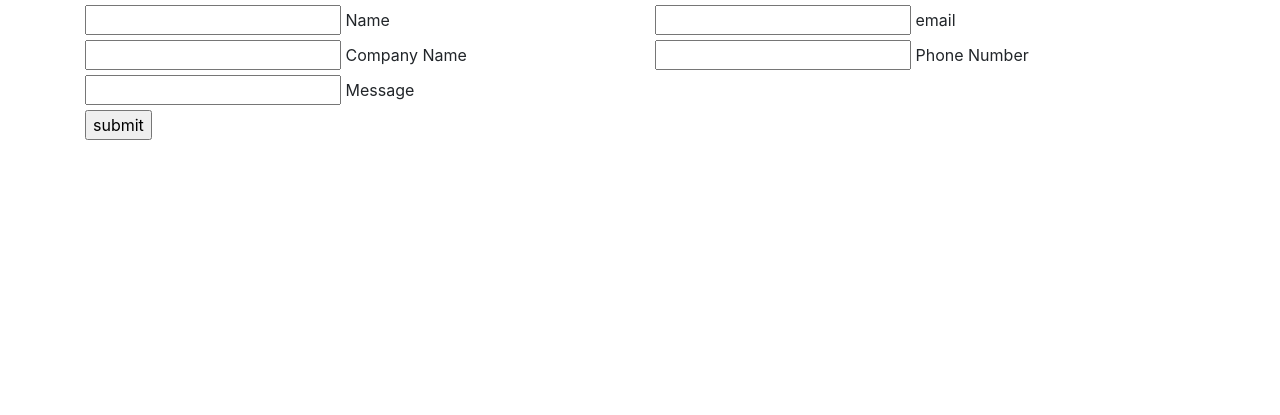
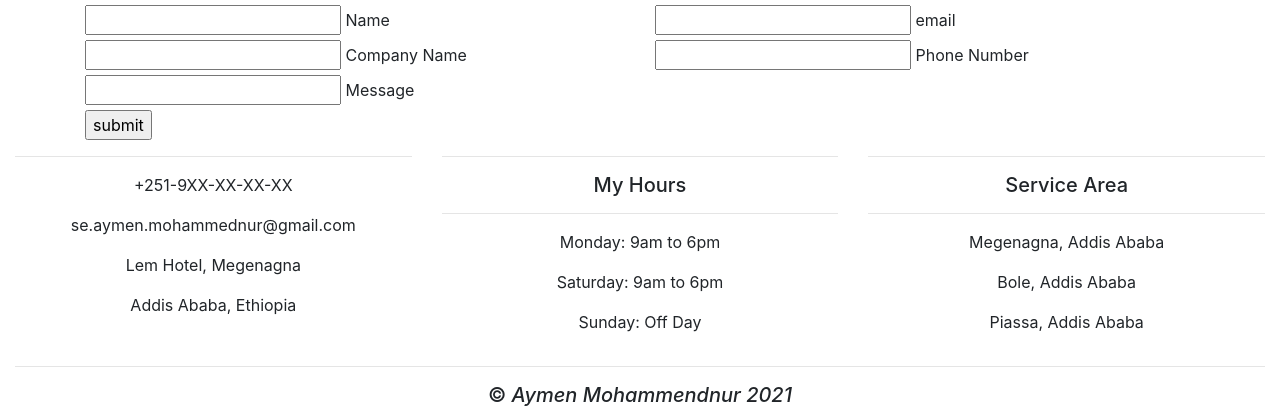
Before and after one commit to Aymen-Mohammednur/PersonalWebBootstrap, a plain HTML site: page index.html in a window 1280 px wide. Shown: the part 2557-2972 px from the top of the page. Before the commit the page ends 2697 px from the top, so only its background shows below. Drawn offline with nearby package versions, Linux system fonts and the light colour scheme.

Commit message:
In this commit, ** Footer was added.

```diff
--- a/index.html
+++ b/index.html
@@ -278,6 +278,39 @@
         </div>
     </section>
 
+    <footer>
+        <div class="container-fluid padding">
+            <div class="row text-center">
+                <div class="col-md-4">
+                    <hr class="light">
+                    <p>+251-9XX-XX-XX-XX</p>
+                    <p>se.aymen.mohammednur@gmail.com</p>
+                    <p>Lem Hotel, Megenagna</p>
+                    <p>Addis Ababa, Ethiopia</p>
+                </div>
+                <div class="col-md-4">
+                    <hr class="light">
+                    <h5>My Hours</h5>
+                    <hr class="light">
+                    <p>Monday: 9am to 6pm</p>
+                    <p>Saturday: 9am to 6pm</p>
+                    <p>Sunday: Off Day  </p>
+                </div>
+                <div class="col-md-4">
+                    <hr class="light">
+                    <h5>Service Area</h5>
+                    <hr class="light">
+                    <p>Megenagna, Addis Ababa</p>
+                    <p>Bole, Addis Ababa</p>
+                    <p>Piassa, Addis Ababa</p>
+                </div>
+                <div class="col-12">
+                    <hr class="light-last">
+                    <h5>&copy; <i>Aymen Mohammendnur 2021</i> </h5>
+                </div>
+            </div>
+        </div>
+    </footer>
 
     <script src="https://code.jquery.com/jquery-3.5.1.slim.min.js" integrity="sha384-DfXdz2htPH0lsSSs5nCTpuj/zy4C+OGpamoFVy38MVBnE+IbbVYUew+OrCXaRkfj" crossorigin="anonymous"></script>
     <script src="https://cdn.jsdelivr.net/npm/bootstrap@4.5.3/dist/js/bootstrap.bundle.min.js" integrity="sha384-ho+j7jyWK8fNQe+A12Hb8AhRq26LrZ/JpcUGGOn+Y7RsweNrtN/tE3MoK7ZeZDyx" crossorigin="anonymous"></script>
```
